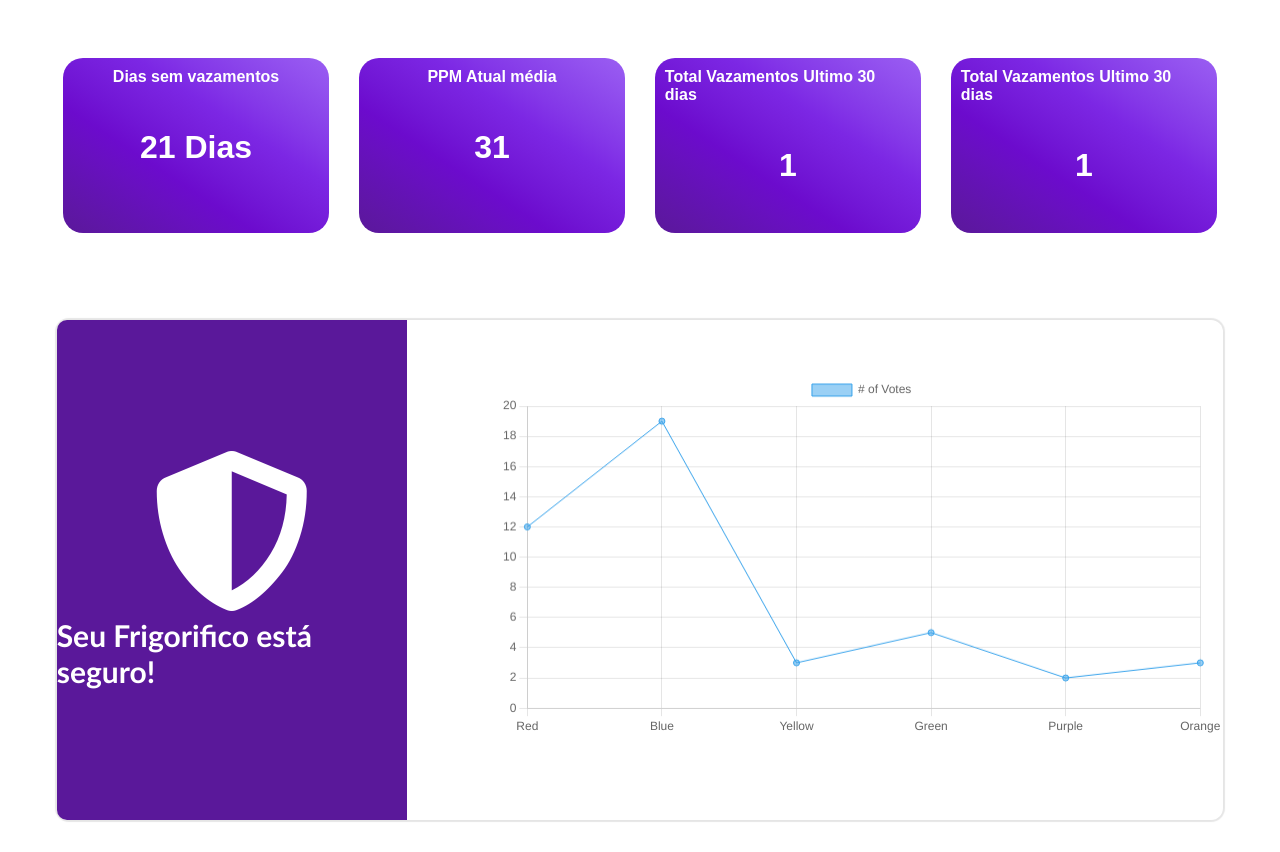
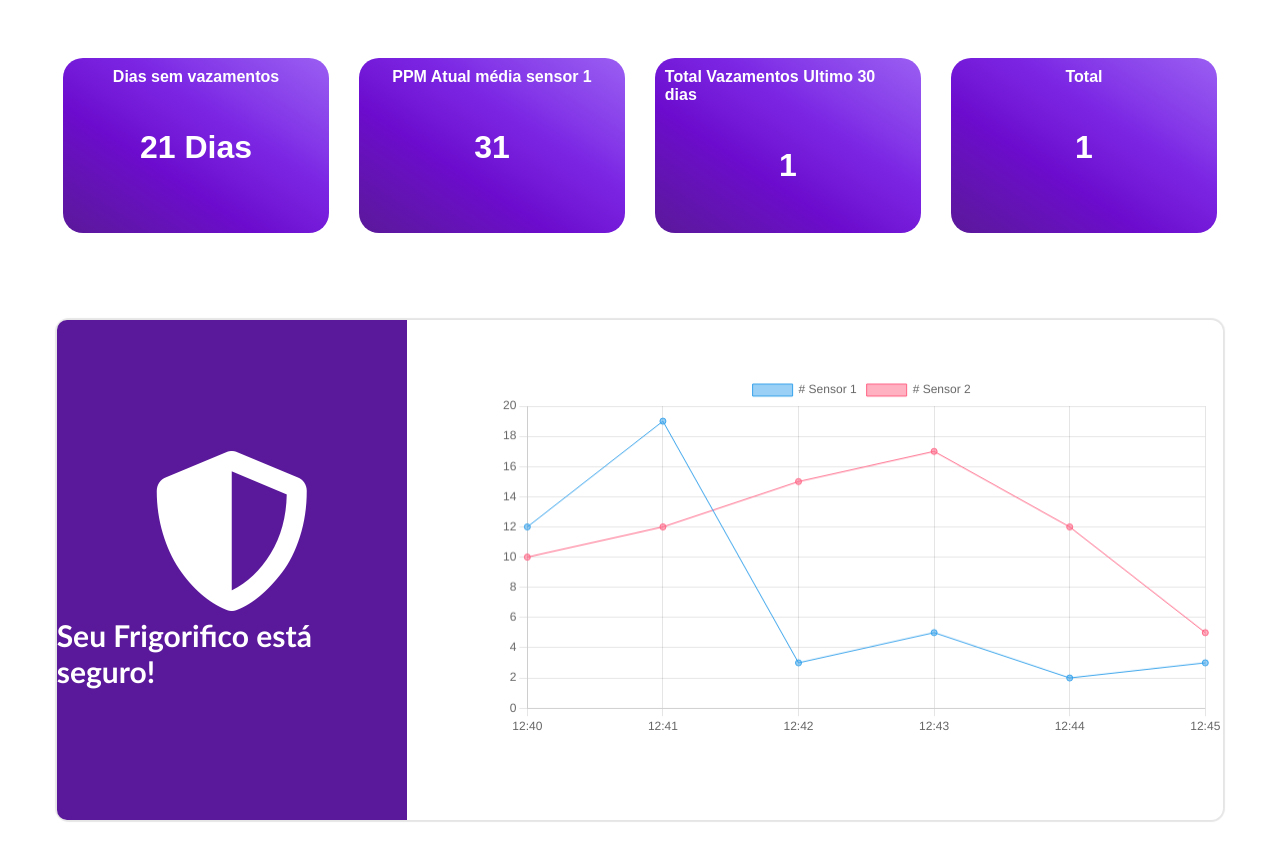
Before and after one commit to Next-History-of-Technology/site-institucional-nht, a plain HTML site: page dashboard.html in a window 1280 px wide. Shown: the part 100-952 px from the top of the page. Drawn offline with nearby package versions, Linux system fonts and the light colour scheme.

Commit message:
atualizando graficos e kpi

```diff
--- a/dashboard.html
+++ b/dashboard.html
@@ -34,7 +34,7 @@
             </a>
         </div>
         <div class="navbar-button">
-            <button class="btn-cadastrar">Sair</button>
+           <a href="./login.html"><button class="btn-cadastrar">Sair</button></a>
         </div>
     </div>
     <!-- Container -->
@@ -46,7 +46,7 @@
             </div>
 
             <div class="card-info">
-                <span>PPM Atual média</span>
+                <span>PPM Atual média sensor 1</span>
                 <h1>31</h1>
             </div>
 
@@ -56,7 +56,7 @@
 
             </div>
             <div class="card-info">
-                <span>Total Vazamentos Ultimo 30 dias</span>
+                <span>Total</span>
                 <h1>1</h1>
             </div>
         </div>
@@ -94,10 +94,14 @@
     new Chart(ctx, {
         type: 'line',
         data: {
-            labels: ['Red', 'Blue', 'Yellow', 'Green', 'Purple', 'Orange'],
+            labels: ['12:40', '12:41', '12:42', '12:43', '12:44', '12:45'],
             datasets: [{
-                label: '# of Votes',
+                label: '# Sensor 1',
                 data: [12, 19, 3, 5, 2, 3],
+                borderWidth: 1
+            }, {
+                label: '# Sensor 2',
+                data: [10, 12, 15, 17, 12, 5],
                 borderWidth: 1
             }]
         },
```
